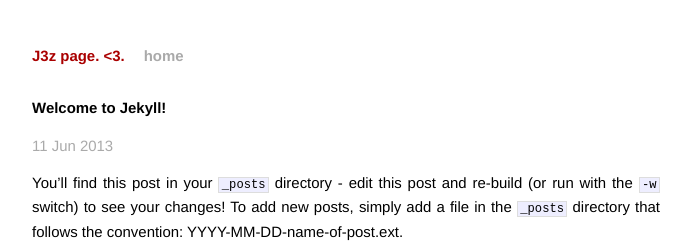
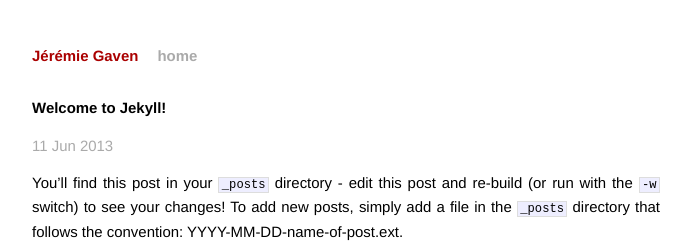
Before and after one commit to openjeremie/J3z.github.io, a Jekyll site: the page built from _posts/2013-06-11-welcome-to-jekyll.markdown, in a window 1280 px wide. Shown: the top 243 px of the page, without its empty margins (294-985 px from the left). Built offline with Jekyll 4.4.1, drawn with Linux system fonts in a browser that asks for light colours; part of the change alters nothing that is shown.

Commit message:
additionnal jekyll config

```diff
--- a/_config.yml
+++ b/_config.yml
@@ -1,2 +1,9 @@
 name: J3z page. <3.
 pygments: true
+
+tagline: Home
+author : Jérémie Gaven
+name : Jérémie Gaven
+email : jeremaye@gmail.com
+github : j3z
+twitter : ___jez
```
Also changed, not shown: css/main.css (line endings or trailing spaces), 1 other file.
